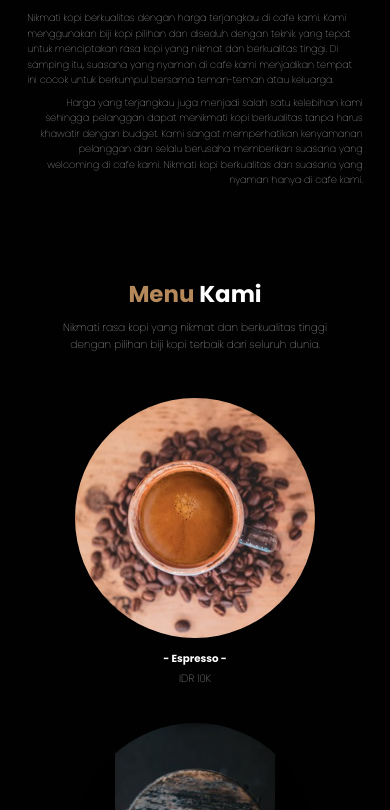
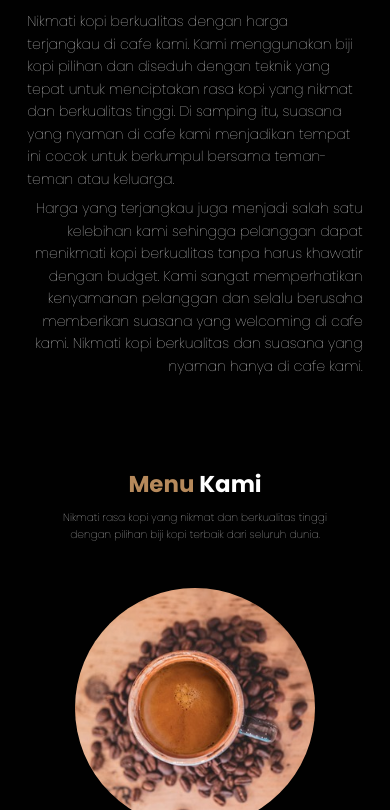
Before and after one commit to Hendrawijayaa/Ngumpul-Ngupi, a plain HTML site: page index.html in a window 390 px wide. Shown: the part 1218-2028 px from the top of the page. Drawn offline with nearby package versions, Linux system fonts and the light colour scheme.

Commit message:
Memperbaiki tampilan pada handphone

```diff
--- a/css/style.css
+++ b/css/style.css
@@ -398,8 +398,13 @@ footer .credit a{
     font-size: 2rem;
   }
 
-  .about .row .content p {
+  .about .row .content .pertama p {
     font-size: 1.6rem;
+    text-align: left;
+  }
+  .about .row .content .kedua p {
+    font-size: 1.6rem;
+    text-align: right;
   }
 
   .menu p {
```
